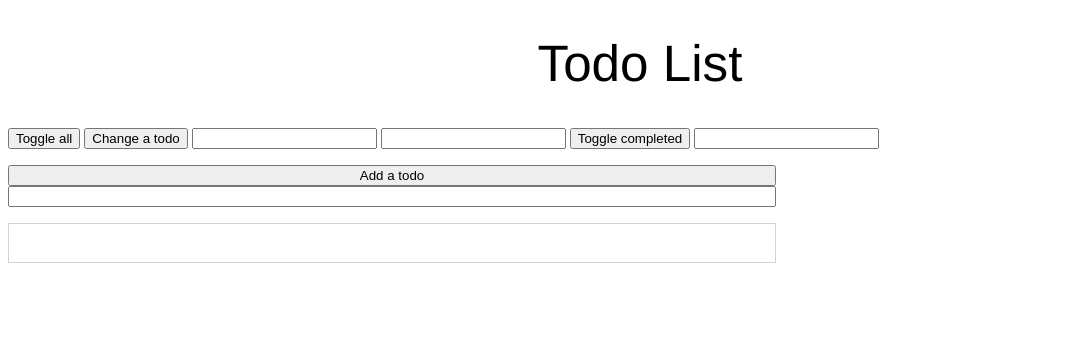
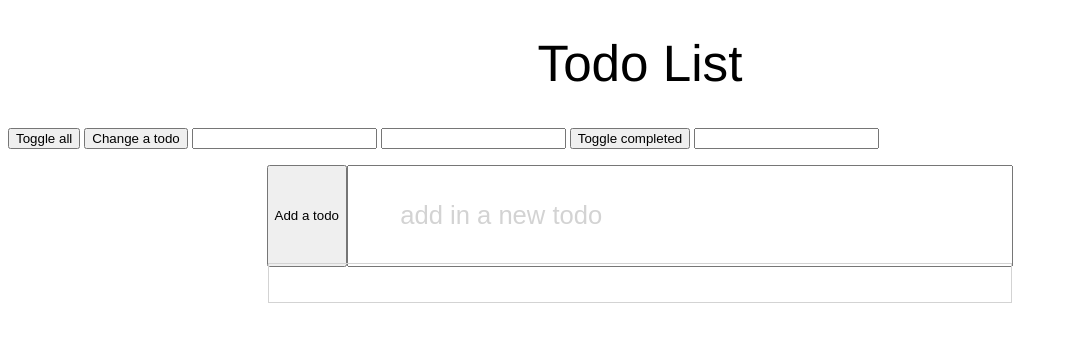
Before and after one commit to sophielihenry/todolist, a PHP site: page / in a window 1280 px wide. Shown: the top 342 px of the page, without its empty margins (0-1068 px from the left). Run offline with PHP 8.4, Linux system fonts and the light colour scheme.

Commit message:
can now add todos by pressing enter

```diff
--- a/index.html
+++ b/index.html
@@ -23,8 +23,10 @@
   </p>
 
   <div class="todoCard">
+    <div class="addTodoBar">
       <button onclick="handlers.addTodos()">Add a todo</button>
-          <input type="text" id='addTodoText'>
+          <input type="text" id='addTodoText' placeholder="add in a new todo">
+    </div>
       <div class="todoBoxContainer">
         <ul id=todoBox>
         </ul>
--- a/script.js
+++ b/script.js
@@ -58,7 +58,7 @@ handlers = {
 
     if (addTodos.value === '') {
       var noAddValue = document.getElementById('noValue');
-      noAddValue.textContent = 'please add in a todo!'
+      noAddValue.textContent = 'please add in a todo'
     } else {
      var noAddValue = document.getElementById('noValue');
       noAddValue.textContent = ' '
@@ -147,6 +147,12 @@ view = {
           view.todosToday();
          }
     })
+
+    var enterToAdd = document.addEventListener('keyup', function(event) {
+      if (event.keyCode === 13) {
+        handlers.addTodos();
+      }
+    })
   }
 };
 
--- a/style.css
+++ b/style.css
@@ -10,7 +10,7 @@
 /* TO DO BOX */
 #todoBox {
   border:1px solid lightgrey;
-  width:60vw;
+  width:50vw;
   padding: 0 4vw 3vw 4vw;
 }
 
@@ -26,13 +26,35 @@
 .todoBoxContainer {
   display: flex;
   justify-content: center;
+  margin-top: -2.5vh;
 }
 
 .todoCard {
   display: flex;
   flex-direction: column;
-  width: 60vw;
 }
+
+.addTodoBar {
+  display: flex;
+  flex-direction: row;
+  justify-content: center;
+}
+
+#addTodoText {
+  width: 49.6vw;
+  height: 12vh;
+  font-size: 2vw;
+  font-weight:lighter;
+  padding-left:2vw;
+}
+
+::-webkit-input-placeholder {
+   color:lightgrey;
+   font-size:2vw
+   font-weight:lighter;
+   padding-left:2vw;
+}
+
 
 /* AMOUNT OF TODOS TODAY */
 #todosToday {
```
